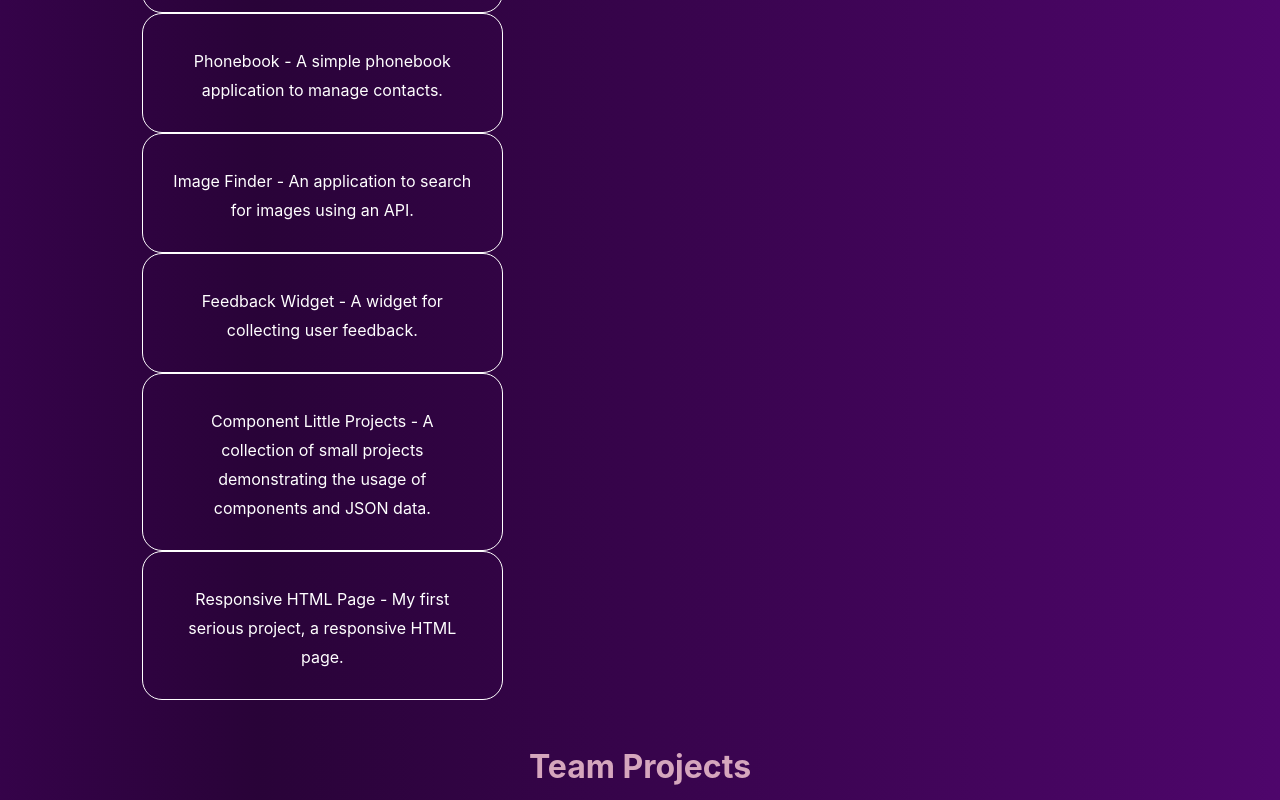
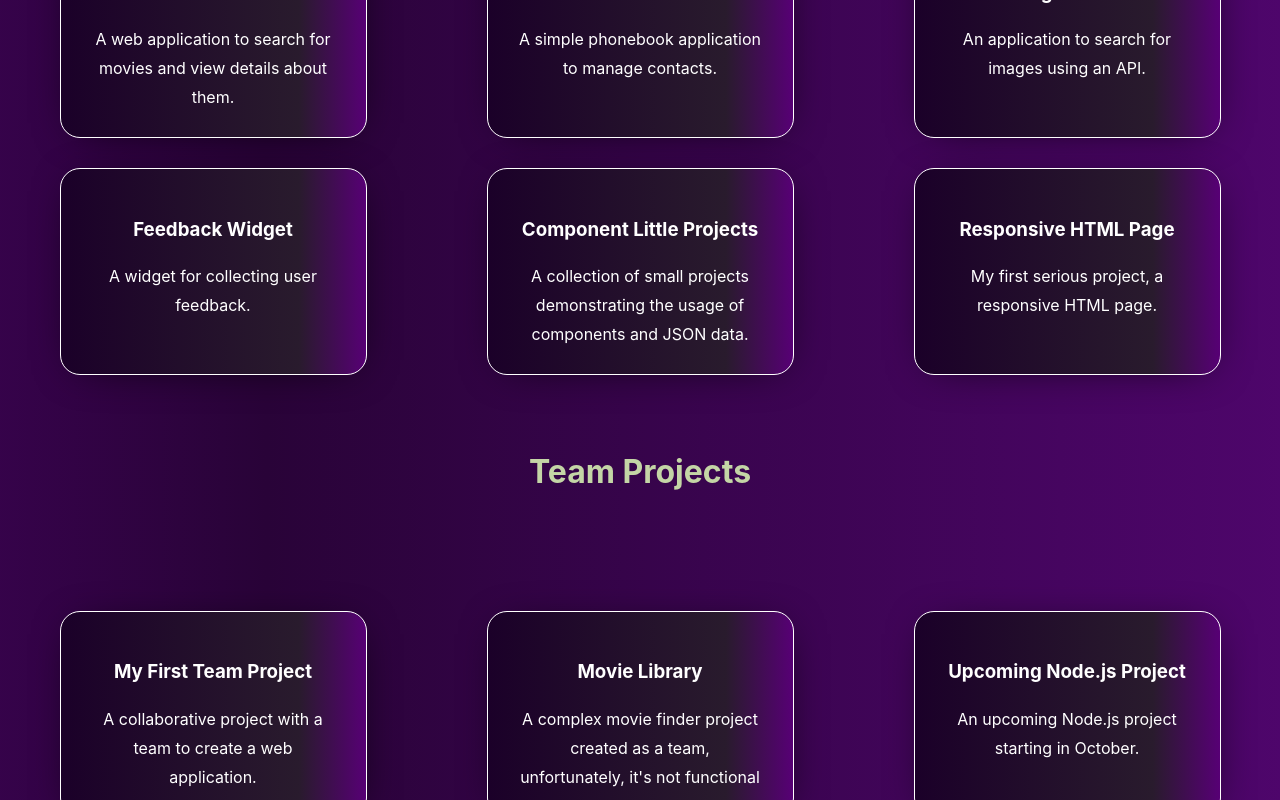
Before and after one commit to JakubPiksa/Portfolio-Jakub-Piksa, a React (Create React App) app: page /portfolio-jakub-piksa/portfolio in a window 1280 px wide. Shown: the part 800-1600 px from the top of the page. Built offline with nearby package versions, Linux system fonts and the light colour scheme.

Commit message:
Portfolio css

```diff
--- a/src/components/Portfolio/Portfolio.jsx
+++ b/src/components/Portfolio/Portfolio.jsx
@@ -5,37 +5,41 @@ const Portfolio = () => {
   return (
     <div className={css.portfolioContainer}>
       <h2>WORK IN PROGRESS</h2>
-        <h1>My Projects</h1>
+      <h1>My Projects</h1>
+      <h2>Solo Projects</h2>
+
       <div className={css.portfolioList}>
-        <h2>Solo Projects</h2>
         <div className={css.portfolioListEl}>
-          <a href='https://jakubpiksa.github.io/goit-react-hw-05-movies/'>Movie Finder - A web application to search for movies and view details about them.</a>
+          <a href='https://jakubpiksa.github.io/goit-react-hw-05-movies/'><h3>Movie Finder</h3>  A web application to search for movies and view details about them.</a>
         </div>
         <div className={css.portfolioListEl}>
-          <a href='https://jakubpiksa.github.io/goit-react-hw-06-phonebook/'>Phonebook - A simple phonebook application to manage contacts.</a>
+          <a href='https://jakubpiksa.github.io/goit-react-hw-06-phonebook/'><h3>Phonebook</h3> A simple phonebook application to manage contacts.</a>
         </div>
         <div className={css.portfolioListEl}>
-          <a href='https://jakubpiksa.github.io/goit-react-hw-04-imagesTest/'>Image Finder - An application to search for images using an API.</a>
+          <a href='https://jakubpiksa.github.io/goit-react-hw-04-imagesTest/'><h3>Image Finder</h3>  An application to search for images using an API.</a>
         </div>
         <div className={css.portfolioListEl}>
-          <a href='https://jakubpiksa.github.io/goit-react-hw-02-feedback2/'>Feedback Widget - A widget for collecting user feedback.</a>
+          <a href='https://jakubpiksa.github.io/goit-react-hw-02-feedback2/'><h3>Feedback Widget</h3>  A widget for collecting user feedback.</a>
         </div>
         <div className={css.portfolioListEl}>
-          <a href='https://jakubpiksa.github.io/goit-react-hw-01-components/'>Component Little Projects - A collection of small projects demonstrating the usage of components and JSON data. </a>
+          <a href='https://jakubpiksa.github.io/goit-react-hw-01-components/'><h3>Component Little Projects</h3>  A collection of small projects demonstrating the usage of components and JSON data. </a>
         </div>
         <div className={css.portfolioListEl}>
-          <a href='https://jakubpiksa.github.io/goit-markup-hw-08/'>Responsive HTML Page - My first serious project, a responsive HTML page.</a>
+          <a href='https://jakubpiksa.github.io/goit-markup-hw-08/'><h3>Responsive HTML Page</h3>  My first serious project, a responsive HTML page.</a>
         </div>
+      </div>
 
-        <h2>Team Projects</h2>
+      <h2>Team Projects</h2>
+
+      <div className={css.portfolioList}>
         <div className={css.portfolioListEl}>
-          <a href='https://kamild90.github.io/projekt-grupa-3/'>My First Team Project - A collaborative project with a team to create a web application. </a>
+          <a href='https://kamild90.github.io/projekt-grupa-3/'><h3>My First Team Project</h3>  A collaborative project with a team to create a web application. </a>
         </div>
         <div className={css.portfolioListEl}>
-          <a href='https://jarek-dzwolak.github.io/FILM_SEARCH_PROJECT-Group-ProjectJS/'>Movie Finder (Group Project) - A complex movie finder project created as a team, unfortunately, it's not functional anymore. </a>
+          <a href='https://jarek-dzwolak.github.io/FILM_SEARCH_PROJECT-Group-ProjectJS/'><h3>Movie Library</h3>  A complex movie finder project created as a team, unfortunately, it's not functional anymore. </a>
         </div>
         <div className={css.portfolioListEl}>
-          <a href='https://www.youtube.com/watch?v=HxkmXnRQblE'>Upcoming Node.js Project - An upcoming Node.js project starting in October.</a>
+          <a href='https://www.youtube.com/watch?v=HxkmXnRQblE'><h3>Upcoming Node.js Project</h3>  An upcoming Node.js project starting in October.</a>
         </div>
       </div>
     </div>
--- a/src/components/Portfolio/portfolio.module.css
+++ b/src/components/Portfolio/portfolio.module.css
@@ -13,7 +13,9 @@ body {
   font-size: 2.5rem;
   text-align: center;
   padding: 20px;
-  text-shadow: 2px 7px 5px rgba(0, 0, 0, 0.3), 0px -4px 10px rgba(19, 5, 5, 0.3);
+  text-shadow:
+    2px 7px 5px rgba(0, 0, 0, 0.3),
+    0px -4px 10px rgba(19, 5, 5, 0.3);
 }
 
 .portfolioContainer h2 {
@@ -23,11 +25,21 @@ body {
 }
 
 .portfolioList {
-
-  display: grid;
+  display: flex;
+  flex-direction: column;
+  align-items: center;
+  justify-content: center;
 }
 
 .portfolioListEl {
+  color: #000;
+  background: rgb(27, 0, 41);
+  background: linear-gradient(
+    90deg,
+    rgba(27, 0, 41, 1) 0%,
+    rgba(41, 27, 45, 1) 78%,
+    rgba(87, 0, 117, 1) 100%
+  );
   text-decoration: none;
   color: var(--text-color);
   font-size: 1.5rem;
@@ -36,6 +48,10 @@ body {
   border-radius: 20px;
   padding: 30px;
   max-width: 30%;
+  -webkit-box-shadow: 2px 4px 45px -19px rgba(0, 0, 0, 1);
+  -moz-box-shadow: 2px 4px 45px -19px rgba(0, 0, 0, 1);
+  box-shadow: 2px 4px 45px -19px rgba(0, 0, 0, 1);
+  margin-bottom: 30px;
 }
 
 .portfolioListEl a {
@@ -50,3 +66,24 @@ body {
 .portfolioListEl a:focus {
   color: var(--accent-alt-color);
 }
+
+/* tablet */
+
+@media (min-width: 768px) {
+  body {
+    margin: 20px;
+  }
+
+  .portfolioList {
+    display: flex;
+    flex-wrap: wrap;
+    flex-direction: row;
+    gap: 10%;
+    margin-top: 10%;
+  }
+
+  .portfolioListEl {
+    max-width: 245px;
+    height: 145px;
+  }
+}
--- a/src/components/app.module.css
+++ b/src/components/app.module.css
@@ -31,11 +31,13 @@ body {
   color: var(--header-color);
   text-align: center;
   letter-spacing: 3px;
-  text-shadow: 2px 7px 5px rgba(0, 0, 0, 0.3), 0px -4px 10px rgba(19, 5, 5, 0.3);
+  text-shadow:
+    2px 7px 5px rgba(0, 0, 0, 0.3),
+    0px -4px 10px rgba(19, 5, 5, 0.3);
 }
 
 h2 {
-  color: #d5a6bd;
+  color: #c4d5a6;
   justify-content: center;
   text-align: center;
 }
--- a/src/utils/colors.css
+++ b/src/utils/colors.css
@@ -4,4 +4,5 @@
   --accent-color: #9b59b6;
   --accent-light-color: #d5a6bd;
   --accent-alt-color: #ffc3a0;
+  --shadow-box-color: #3a1933;
 }
```
